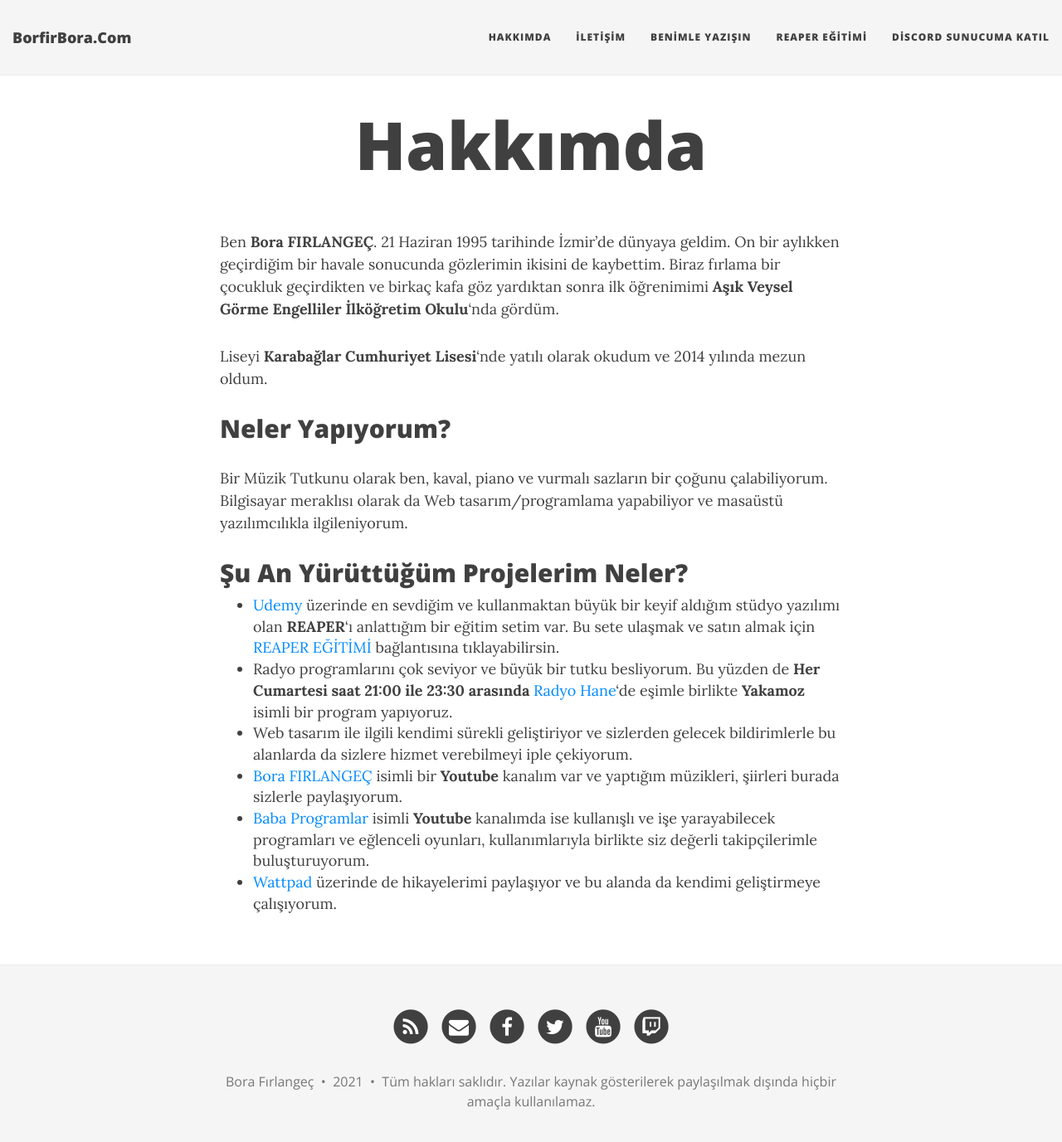
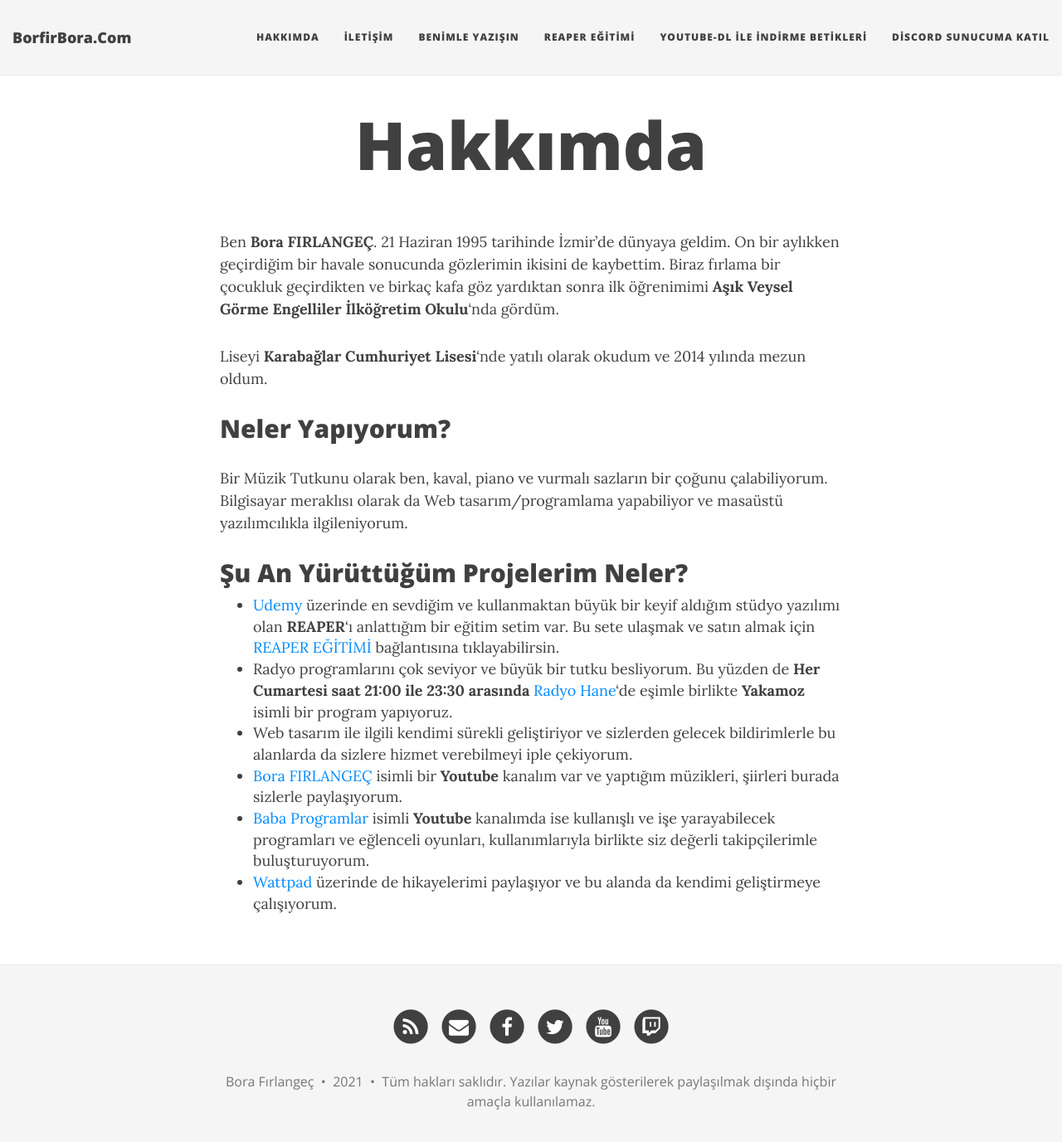
Before and after one commit to borfirbora/borfirbora.github.io, a Jekyll site: the page built from aboutme.md, in a window 1280 px wide and 1390 px high. Shown: the top 1377 px of the window at 83% size. Built offline with Jekyll 4.4.1, drawn with Linux system fonts in a browser that asks for light colours; nearby versions of some CDN libraries; a script that is not in the unit is left out; comment, search, counter and statistics services are not loaded.

Commit message:
Update _config.yml

```diff
--- a/_config.yml
+++ b/_config.yml
@@ -26,6 +26,7 @@ navbar-links:
   İletişim: "iletisim"
   Benimle Yazışın: "https://tawk.to/chat/5d8b5acf6c1dde20ed03632d/default"
   Reaper Eğitimi: "https://borfirbora.com/reaper"
+  Youtube-DL İle İndirme Betikleri: "/youtube-betik"
   Discord Sunucuma Katıl: "https://discord.gg/kEte7vDHRf"
 
 # Image to show in the navigation bar - image must be a square (width = height)
```
